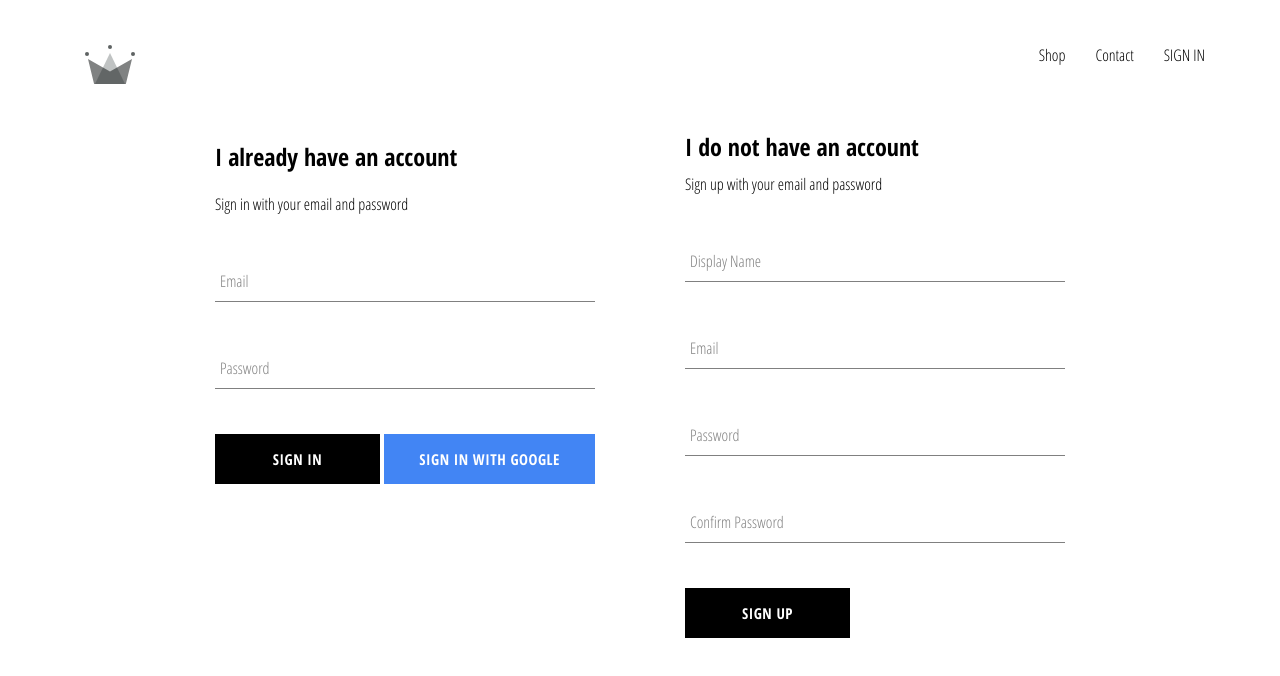
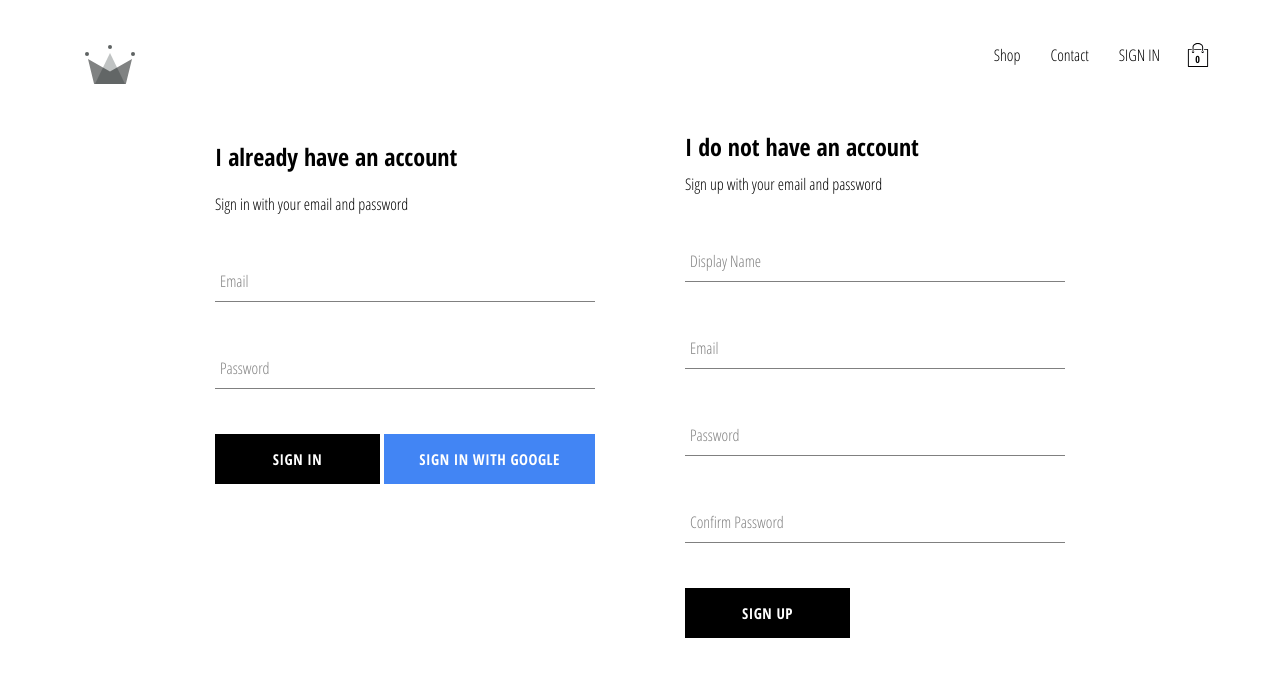
Before and after one commit to alisadek/crwn-clothing, a React (Create React App) app: page /signin in a window 1280 px wide. Shown: the top 676 px of the page. Built offline with nearby package versions, Linux system fonts and the light colour scheme; no server answers.

Commit message:
added cartIcon and carDropdown to our application. implemented cart reducer

```diff
--- /dev/null
+++ b/src/components/cart-dropdown/cart-dropdown.component.jsx
@@ -0,0 +1,15 @@
+import React from "react";
+import CustomButton from "../custom-button/custom-button.component";
+
+import "./cart-dropdown.styles.scss";
+
+const CartDropdown = () => {
+	return (
+		<div className='cart-dropdown'>
+			<div className='cart-items' />
+			<CustomButton>GO TO CHECKOUT</CustomButton>
+		</div>
+	);
+};
+
+export default CartDropdown;
--- /dev/null
+++ b/src/components/cart-dropdown/cart-dropdown.styles.scss
@@ -0,0 +1,24 @@
+.cart-dropdown {
+	position: absolute;
+	width: 240px;
+	height: 340px;
+	display: flex;
+	flex-direction: column;
+	padding: 20px;
+	border: 1px solid black;
+	background-color: white;
+	top: 90px;
+	right: 40px;
+	z-index: 5;
+
+	.cart-items {
+		height: 240px;
+		display: flex;
+		flex-direction: column;
+		overflow: scroll;
+	}
+
+	button {
+		margin-top: auto;
+	}
+}
--- /dev/null
+++ b/src/components/cart-icon/cart-icon.component.jsx
@@ -0,0 +1,21 @@
+import React from "react";
+import { connect } from "react-redux";
+
+import { toggleCartHidden } from "../../redux/cart/cart.actions";
+
+import { ReactComponent as ShoppingIcon } from "../../assets/shopping-bag.svg";
+
+import "./cart-icon.styles.scss";
+
+const CartIcon = ({ toggleCartHidden }) => (
+	<div className='cart-icon' onClick={toggleCartHidden}>
+		<ShoppingIcon className='shopping-icon' />
+		<span className='item-count'>0</span>
+	</div>
+);
+
+const mapDispatchToProps = (dispatch) => ({
+	toggleCartHidden: () => dispatch(toggleCartHidden()),
+});
+
+export default connect(null, mapDispatchToProps)(CartIcon);
--- /dev/null
+++ b/src/components/cart-icon/cart-icon.styles.scss
@@ -0,0 +1,21 @@
+.cart-icon {
+	width: 45px;
+	height: 45px;
+	position: relative;
+	display: flex;
+	align-items: center;
+	justify-content: center;
+	cursor: pointer;
+
+	.shopping-icon {
+		width: 24px;
+		height: 24px;
+	}
+
+	.item-count {
+		position: absolute;
+		font-size: 10px;
+		font-weight: bold;
+		bottom: 12px;
+	}
+}
--- a/src/components/header/header.component.jsx
+++ b/src/components/header/header.component.jsx
@@ -7,7 +7,10 @@
 
 import { ReactComponent as Logo } from "../../assets/crown.svg";
 
-const Header = ({ currentUser }) => {
+import CartIcon from "../cart-icon/cart-icon.component";
+import CartDropdown from "../cart-dropdown/cart-dropdown.component";
+
+const Header = ({ currentUser, hidden }) => {
 	return (
 		<div className='header'>
 			<Link className='logo-container' to='/'>
@@ -34,13 +37,16 @@
 						SIGN IN
 					</Link>
 				)}
+				<CartIcon />
 			</div>
+			{hidden ? null : <CartDropdown />}
 		</div>
 	);
 };
 
-const mapStateToProps = (state) => ({
-	currentUser: state.user.currentUser,
+const mapStateToProps = ({ user: { currentUser }, cart: { hidden } }) => ({
+	currentUser: currentUser,
+	hidden: hidden,
 });
 
 export default connect(mapStateToProps)(Header);
--- /dev/null
+++ b/src/redux/cart/cart.actions.js
@@ -0,0 +1,5 @@
+import CartActionTypes from "./cart.types";
+
+export const toggleCartHidden = () => ({
+	type: CartActionTypes.TOGGLE_CART_HIDDEN,
+});
--- /dev/null
+++ b/src/redux/cart/cart.reducer.js
@@ -0,0 +1,19 @@
+import CartActionTypes from "./cart.types";
+
+const INITIAL_STATE = {
+	hidden: true,
+};
+
+const cartReducer = (state = INITIAL_STATE, action) => {
+	switch (action.type) {
+		case CartActionTypes.TOGGLE_CART_HIDDEN:
+			return {
+				...state,
+				hidden: !state.hidden,
+			};
+		default:
+			return state;
+	}
+};
+
+export default cartReducer;
--- /dev/null
+++ b/src/redux/cart/cart.types.js
@@ -0,0 +1,5 @@
+const CartActionTypes = {
+	TOGGLE_CART_HIDDEN: "TOGGLE_CART_HIDDEN",
+};
+
+export default CartActionTypes;
--- a/src/redux/root-reducer.js
+++ b/src/redux/root-reducer.js
@@ -1,7 +1,9 @@
 import { combineReducers } from "redux";
+import cartReducer from "./cart/cart.reducer";
 
 import userReducer from "./user/user.reducer";
 
 export default combineReducers({
 	user: userReducer,
+	cart: cartReducer,
 });
```
Also changed, not shown: src/assets/shopping-bag.svg (added).
